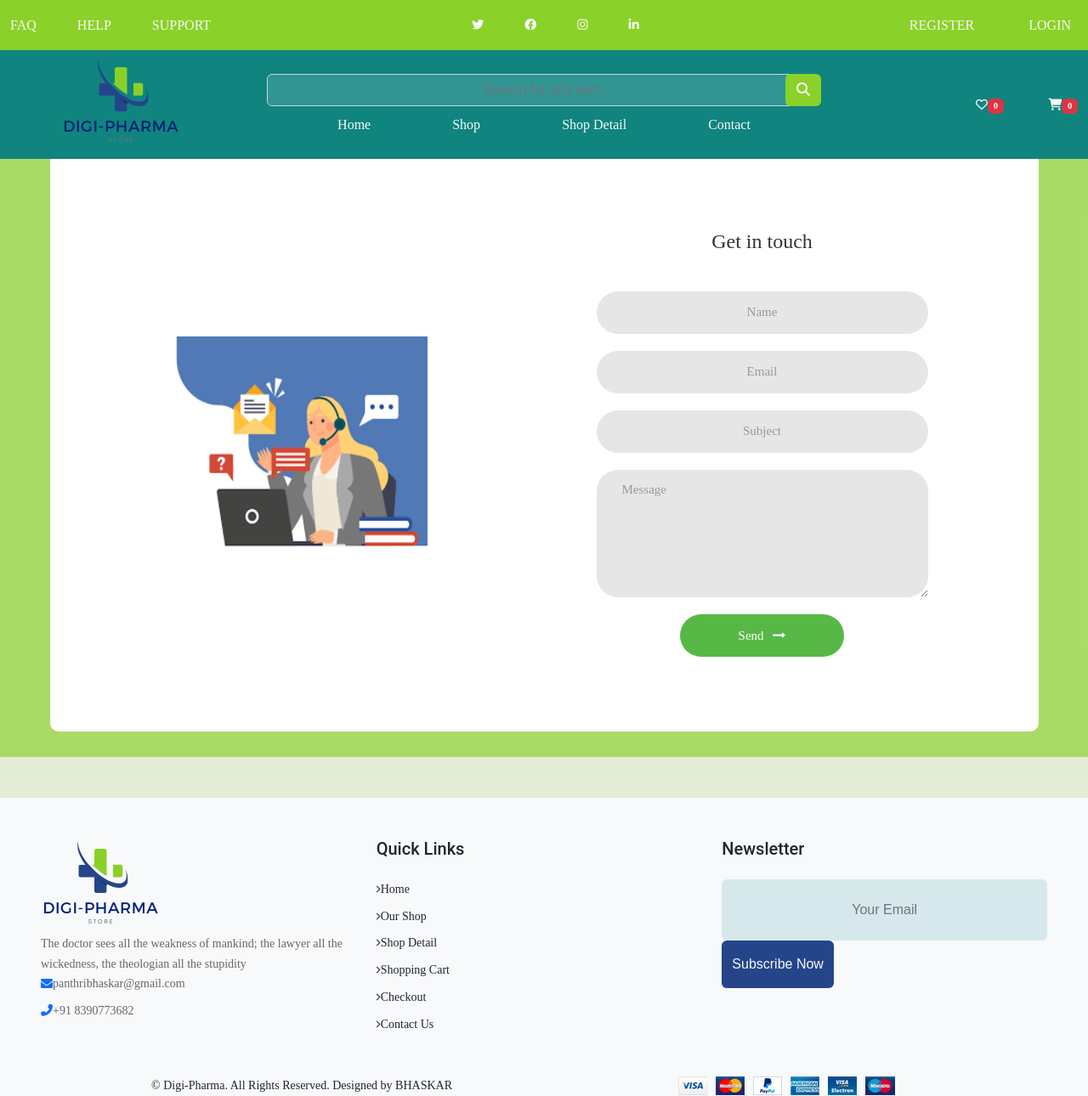
After one commit to TriBhaskar/DigiPharma, a Django app: page /contact/ in a window 1280 px wide. The commit adds this page. Shown: the whole page at 85% size. Run offline with Django 4.2, Linux system fonts and the light colour scheme; parts of the project's set-up code (start-up, migrations or seed data) failed here and were passed over; some libraries are stand-ins or nearby versions; some web fonts are replaced.

Commit message:
after contact page

```diff
--- a/medStore/admin.py
+++ b/medStore/admin.py
@@ -8,4 +8,5 @@ admin.site.register(Product)
 admin.site.register(Order)
 admin.site.register(OrderItem)
 admin.site.register(ShippingAddress)
+admin.site.register(Contact)
 # Register your models here.
--- a/medStore/urls.py
+++ b/medStore/urls.py
@@ -13,5 +13,6 @@ urlpatterns=[
 
     path('update_item/',views.updateItem, name="update_item"),
     path('process_order/',views.processOrder, name="process_order"),
+    path('contact/',views.contact, name="contact"),
 
 ]
--- a/medStore/views.py
+++ b/medStore/views.py
@@ -192,3 +192,23 @@ def processOrder(request):
     else:
         print('User is not logged in....')
     return JsonResponse('Payment Complete!', safe=False)
+
+
+def contact(request):
+    if request.method == "POST":
+        name=request.POST.get("name")
+        email=request.POST.get("email")
+        sub=request.POST.get("subject")
+        msg=request.POST.get("message")
+        Contact.objects.create(name=name, email=email, sub=sub, msg=msg)
+
+    if request.user.is_authenticated:
+        customer = request.user.customer
+        order, created = Order.objects.get_or_create(customer = customer, complete=False)
+        items = order.orderitem_set.all()
+    else:
+        items = []
+        order = {'get_cart_total':0, 'get_cart_items':0, 'shipping':False}
+
+    context={'items':items, 'order':order}
+    return render(request, 'store/contact.html',context)
--- /dev/null
+++ b/template/store/contact.html
@@ -0,0 +1,488 @@
+{% extends 'store/main.html' %}
+{% load static %}
+
+{% block content %}
+
+<style>
+/*//////////////////////////////////////////////////////////////////
+[ FONT ]*/
+
+@font-face {
+  font-family: Montserrat-Regular;
+  src: url('../fonts/montserrat/Montserrat-Regular.ttf');
+}
+
+@font-face {
+  font-family: Montserrat-Bold;
+  src: url('../fonts/montserrat/Montserrat-Bold.ttf');
+}
+
+@font-face {
+  font-family: Montserrat-ExtraBold;
+  src: url('../fonts/montserrat/Montserrat-ExtraBold.ttf');
+}
+
+@font-face {
+  font-family: Montserrat-Medium;
+  src: url('../fonts/montserrat/Montserrat-Medium.ttf');
+}
+
+
+
+/*//////////////////////////////////////////////////////////////////
+[ RESTYLE TAG ]*/
+
+* {
+	margin: 0px;
+	padding: 0px;
+	box-sizing: border-box;
+}
+
+body, html {
+	height: 100%;
+	font-family: Montserrat-Regular, sans-serif;
+}
+
+/*---------------------------------------------*/
+a {
+	font-family: Montserrat-Regular;
+	font-size: 14px;
+	line-height: 1.7;
+	color: #666666;
+	margin: 0px;
+	transition: all 0.4s;
+	-webkit-transition: all 0.4s;
+  -o-transition: all 0.4s;
+  -moz-transition: all 0.4s;
+}
+
+a:focus {
+	outline: none !important;
+}
+
+a:hover {
+	text-decoration: none;
+	color: #57b846;
+}
+
+/*---------------------------------------------*/
+h1,h2,h3,h4,h5,h6 {
+	margin: 0px;
+}
+
+p {
+	font-family: Montserrat-Regular;
+	font-size: 14px;
+	line-height: 1.7;
+	color: #666666;
+	margin: 0px;
+}
+
+ul, li {
+	margin: 0px;
+	list-style-type: none;
+}
+
+
+/*---------------------------------------------*/
+input {
+	outline: none;
+	border: none;
+}
+
+textarea {
+  outline: none;
+  border: none;
+}
+
+textarea:focus, input:focus {
+  border-color: transparent !important;
+}
+
+input::-webkit-input-placeholder { color: #999999; }
+input:-moz-placeholder { color: #999999; }
+input::-moz-placeholder { color: #999999; }
+input:-ms-input-placeholder { color: #999999; }
+
+textarea::-webkit-input-placeholder { color: #999999; }
+textarea:-moz-placeholder { color: #999999; }
+textarea::-moz-placeholder { color: #999999; }
+textarea:-ms-input-placeholder { color: #999999; }
+
+/*---------------------------------------------*/
+button {
+	outline: none !important;
+	border: none;
+	background: transparent;
+}
+
+button:hover {
+	cursor: pointer;
+}
+
+iframe {
+	border: none !important;
+}
+
+
+
+
+/*//////////////////////////////////////////////////////////////////
+[ Contact 1 ]*/
+
+.contact1 {
+  width: 100%;
+  min-height: 100%;
+  padding: 15px;
+
+  background: #8cd12ca8;
+
+
+  display: -webkit-box;
+  display: -webkit-flex;
+  display: -moz-box;
+  display: -ms-flexbox;
+  display: flex;
+  flex-wrap: wrap;
+  justify-content: center;
+  align-items: center;
+}
+
+.container-contact1 {
+  width: 1163px;
+  background: #fff;
+  border-radius: 10px;
+  overflow: hidden;
+
+  display: -webkit-box;
+  display: -webkit-flex;
+  display: -moz-box;
+  display: -ms-flexbox;
+  display: flex;
+  flex-wrap: wrap;
+  justify-content: space-between;
+  align-items: center;
+
+  padding: 90px 130px 88px 148px;
+}
+
+/*------------------------------------------------------------------
+[  ]*/
+.contact1-pic {
+  width: 296px;
+}
+
+.contact1-pic img {
+  max-width: 100%;
+}
+
+
+/*------------------------------------------------------------------
+[  ]*/
+.contact1-form {
+  width: 390px;
+}
+
+.contact1-form-title {
+  display: block;
+  font-family: Montserrat-ExtraBold;
+  font-size: 24px;
+  color: #333333;
+  line-height: 1.2;
+  text-align: center;
+  padding-bottom: 44px;
+}
+
+input.input1 {
+  height: 50px;
+  border-radius: 25px;
+  padding: 0 30px;
+}
+input.input1 + .shadow-input1 {
+  border-radius: 25px;
+}
+
+textarea.input1 {
+  min-height: 150px;
+  border-radius: 25px;
+  padding: 12px 30px;
+}
+textarea.input1 + .shadow-input1 {
+  border-radius: 25px;
+}
+
+/*---------------------------------------------*/
+.wrap-input1 {
+  position: relative;
+  width: 100%;
+  z-index: 1;
+  margin-bottom: 20px;
+}
+
+.input1 {
+  display: block;
+  width: 100%;
+  background: #e6e6e6;
+  font-family: Montserrat-Bold;
+  font-size: 15px;
+  line-height: 1.5;
+  color: #666666;
+}
+
+.shadow-input1 {
+  content: '';
+  display: block;
+  position: absolute;
+  bottom: 0;
+  left: 0;
+  z-index: -1;
+  width: 100%;
+  height: 100%;
+  box-shadow: 0px 0px 0px 0px;
+  color: rgba(87,184,70, 0.5);
+}
+
+.input1:focus + .shadow-input1 {
+  -webkit-animation: anim-shadow 0.5s ease-in-out forwards;
+  animation: anim-shadow 0.5s ease-in-out forwards;
+}
+
+@-webkit-keyframes anim-shadow {
+  to {
+    box-shadow: 0px 0px 80px 30px;
+    opacity: 0;
+  }
+}
+
+@keyframes anim-shadow {
+  to {
+    box-shadow: 0px 0px 80px 30px;
+    opacity: 0;
+  }
+}
+
+/*---------------------------------------------*/
+.container-contact1-form-btn {
+  display: -webkit-box;
+  display: -webkit-flex;
+  display: -moz-box;
+  display: -ms-flexbox;
+  display: flex;
+  flex-wrap: wrap;
+  justify-content: center;
+}
+
+.contact1-form-btn {
+  min-width: 193px;
+  height: 50px;
+  border-radius: 25px;
+  background: #57b846;
+  font-family: Montserrat-Bold;
+  font-size: 15px;
+  line-height: 1.5;
+  color: #fff;
+  display: -webkit-box;
+  display: -webkit-flex;
+  display: -moz-box;
+  display: -ms-flexbox;
+  display: flex;
+  justify-content: center;
+  align-items: center;
+  padding: 0 25px;
+
+  -webkit-transition: all 0.4s;
+  -o-transition: all 0.4s;
+  -moz-transition: all 0.4s;
+  transition: all 0.4s;
+}
+
+.contact1-form-btn i {
+  margin-left: 7px;
+
+  -webkit-transition: all 0.4s;
+  -o-transition: all 0.4s;
+  -moz-transition: all 0.4s;
+  transition: all 0.4s;
+}
+
+.contact1-form-btn:hover {
+  background: #333333;
+}
+
+.contact1-form-btn:hover i {
+  -webkit-transform: translateX(10px);
+  -moz-transform: translateX(10px);
+  -ms-transform: translateX(10px);
+  -o-transform: translateX(10px);
+  transform: translateX(10px);
+}
+
+
+
+
+/*------------------------------------------------------------------
+[ Responsive ]*/
+
+@media (max-width: 1200px) {
+  .contact1-pic {
+    width: 33.5%;
+  }
+
+  .contact1-form {
+    width: 44%;
+  }
+}
+
+@media (max-width: 992px) {
+  .container-contact1 {
+    padding: 90px 80px 88px 90px;
+  }
+
+  .contact1-pic {
+    width: 35%;
+  }
+
+  .contact1-form {
+    width: 55%;
+  }
+}
+
+@media (max-width: 768px) {
+  .container-contact1 {
+    padding: 90px 80px 88px 80px;
+  }
+
+  .contact1-pic {
+    display: none;
+  }
+
+  .contact1-form {
+    width: 100%;
+  }
+}
+
+@media (max-width: 576px) {
+  .container-contact1 {
+    padding: 90px 15px 88px 15px;
+  }
+}
+
+
+/*------------------------------------------------------------------
+[ Alert validate ]*/
+
+.validate-input {
+  position: relative;
+}
+
+.alert-validate::before {
+  content: attr(data-validate);
+  position: absolute;
+  max-width: 70%;
+  background-color: white;
+  border: 1px solid #c80000;
+  border-radius: 13px;
+  padding: 4px 25px 4px 10px;
+  top: 50%;
+  -webkit-transform: translateY(-50%);
+  -moz-transform: translateY(-50%);
+  -ms-transform: translateY(-50%);
+  -o-transform: translateY(-50%);
+  transform: translateY(-50%);
+  right: 8px;
+  pointer-events: none;
+
+  font-family: Montserrat-Medium;
+  color: #c80000;
+  font-size: 13px;
+  line-height: 1.4;
+  text-align: left;
+
+  visibility: hidden;
+  opacity: 0;
+
+  -webkit-transition: opacity 0.4s;
+  -o-transition: opacity 0.4s;
+  -moz-transition: opacity 0.4s;
+  transition: opacity 0.4s;
+}
+
+.alert-validate::after {
+  content: "\f06a";
+  font-family: FontAwesome;
+  display: block;
+  position: absolute;
+  color: #c80000;
+  font-size: 15px;
+  top: 50%;
+  -webkit-transform: translateY(-50%);
+  -moz-transform: translateY(-50%);
+  -ms-transform: translateY(-50%);
+  -o-transform: translateY(-50%);
+  transform: translateY(-50%);
+  right: 13px;
+}
+
+.alert-validate:hover:before {
+  visibility: visible;
+  opacity: 1;
+}
+
+@media (max-width: 992px) {
+  .alert-validate::before {
+    visibility: visible;
+    opacity: 1;
+  }
+}
+#rows{
+  margin-top: 150px;
+  padding: 30px;
+}
+
+</style>
+<link href="https://maxcdn.bootstrapcdn.com/font-awesome/4.3.0/css/font-awesome.min.css" rel="stylesheet">
+
+<div class="contact1" id="rows">
+    <div class="container-contact1">
+        <div class="contact1-pic js-tilt" data-tilt>
+            <img src="{% static '/img/contact.png' %}" alt="IMG" style="height: 250px; width: 350px;">
+        </div>
+
+        <form action='.' method="POST" class="contact1-form validate-form">
+            {% csrf_token %}
+            <span class="contact1-form-title">
+                Get in touch
+            </span>
+
+            <div class="wrap-input1 validate-input" data-validate = "Name is required">
+                <input class="input1" type="text" name="name" placeholder="Name">
+                <span class="shadow-input1"></span>
+            </div>
+
+            <div class="wrap-input1 validate-input" data-validate = "Valid email is required: ex@abc.xyz">
+                <input class="input1" type="text" name="email" placeholder="Email">
+                <span class="shadow-input1"></span>
+            </div>
+
+            <div class="wrap-input1 validate-input" data-validate = "Subject is required">
+                <input class="input1" type="text" name="subject" placeholder="Subject">
+                <span class="shadow-input1"></span>
+            </div>
+
+            <div class="wrap-input1 validate-input" data-validate = "Message is required">
+                <textarea class="input1" name="message" placeholder="Message"></textarea>
+                <span class="shadow-input1"></span>
+            </div>
+
+            <div class="container-contact1-form-btn">
+                <button class="contact1-form-btn">
+                    <span>
+                        Send
+                        <i class="fa fa-long-arrow-right" aria-hidden="true"></i>
+                    </span>
+                </button>
+            </div>
+        </form>
+    </div>
+</div>
+{% endblock %}
--- a/template/store/main.html
+++ b/template/store/main.html
@@ -158,7 +158,7 @@
                                 </div>
                             </label>
                             <label class="align-self-baseline px-md-5">
-                                <a href="contact.html" class="nav-item nav-link">Contact</a>
+                                <a href="{% url 'contact' %}" class="nav-item nav-link">Contact</a>
                             </label>
                         </div>
                     </div>
```
Also changed, not shown: medStore/models.py (+13 -1 lines), db.sqlite3, medStore/migrations/0006_product_quantity.py (added), medStore/migrations/0007_contact.py (added), medStore/migrations/0008_alter_product_quantity.py (added), static/img/contact.png (added), static/img/download_1.jpg (added).
